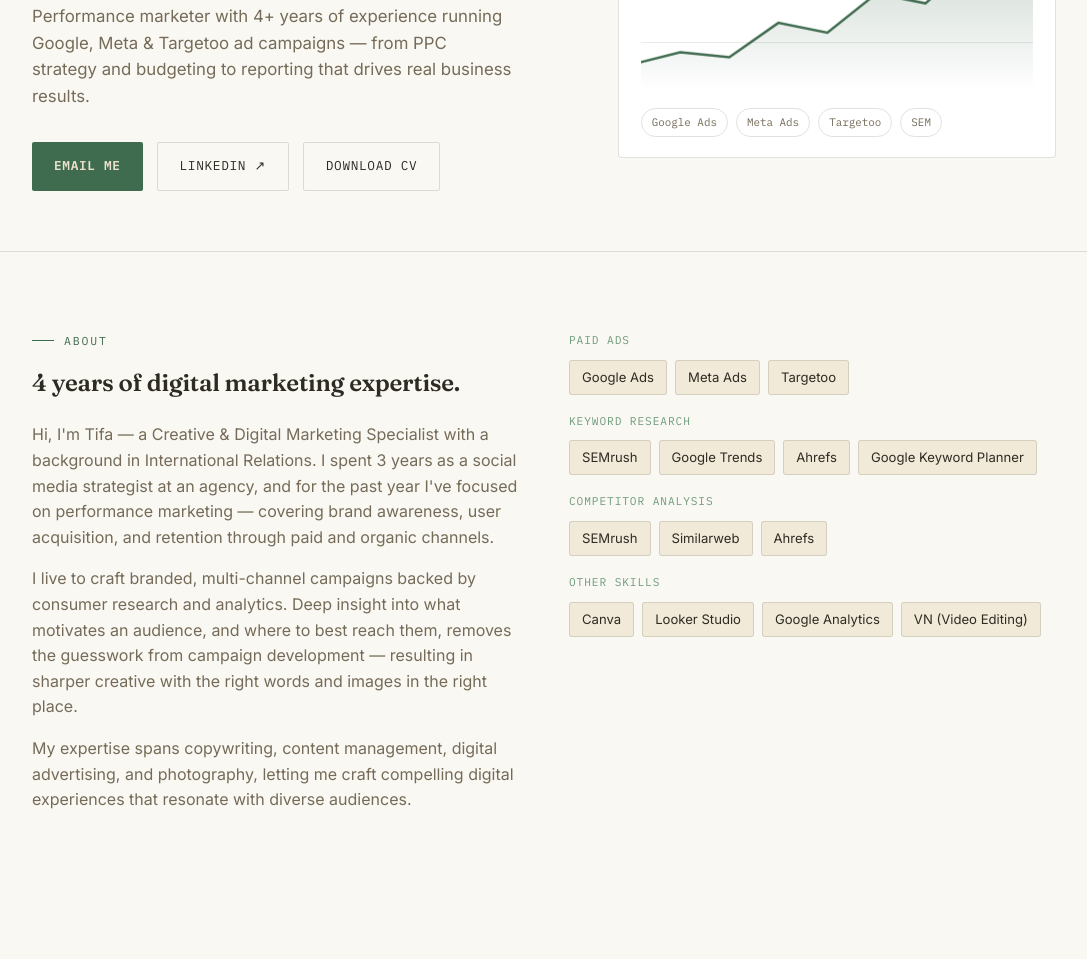
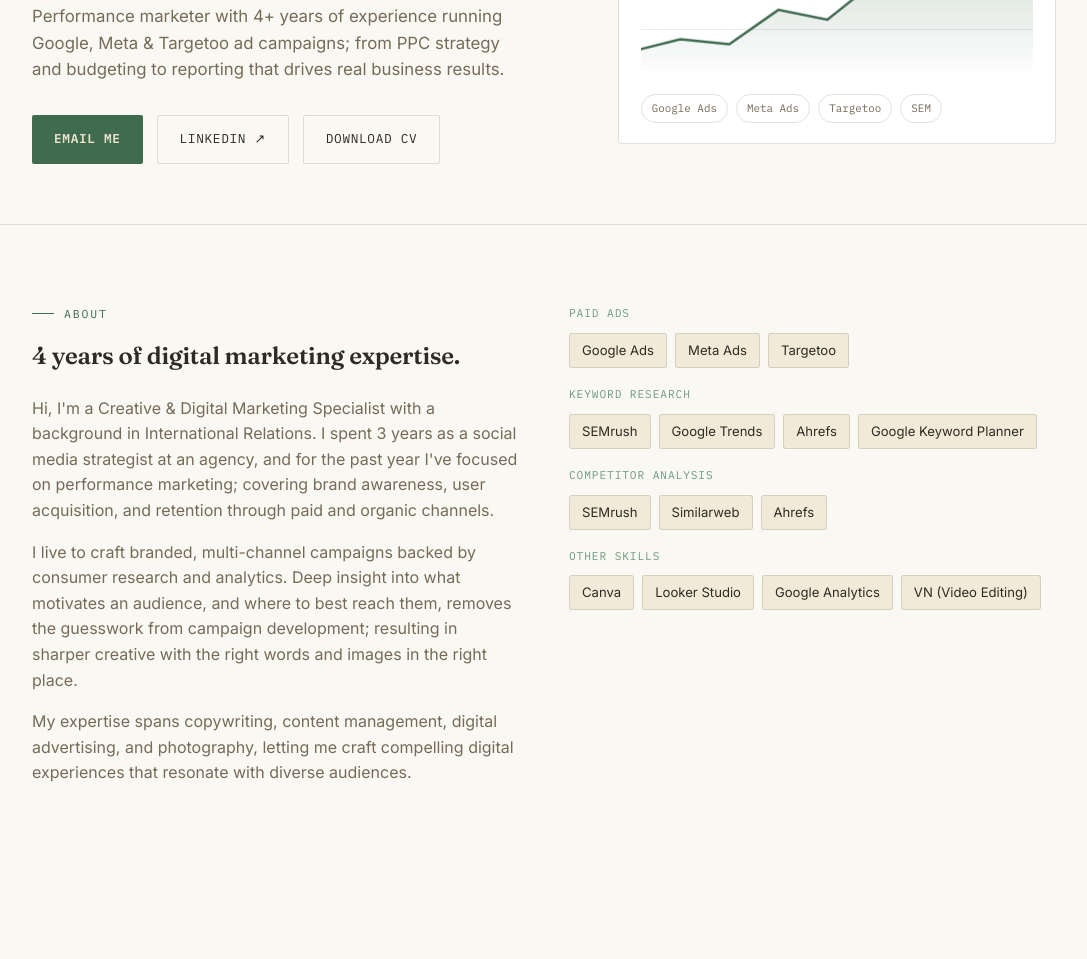
Before and after one commit to latifatulkhasanah/portfolio, a plain HTML site: page index.html in a window 1280 px wide. Shown: the part 336-1295 px from the top of the page, without its empty margins (96-1183 px from the left). Drawn offline with Linux system fonts and the light colour scheme.

Commit message:
Update index.html

```diff
--- a/index.html
+++ b/index.html
@@ -427,7 +427,7 @@
     <div>
       <div class="eyebrow">Digital Marketing Specialist · Jakarta</div>
       <h1>Turning ad spend<br>into growth curves.</h1>
-      <p class="lead">Performance marketer with 4+ years of experience running Google, Meta & Targetoo ad campaigns — from PPC strategy and budgeting to reporting that drives real business results.</p>
+      <p class="lead">Performance marketer with 4+ years of experience running Google, Meta & Targetoo ad campaigns; from PPC strategy and budgeting to reporting that drives real business results.</p>
       <div class="cta-row">
         <a class="btn btn-primary" href="mailto:tifa8405@gmail.com">Email Me</a>
         <a class="btn btn-ghost" href="https://www.linkedin.com/in/latifatulkhasanah/" target="_blank" rel="noopener">LinkedIn ↗</a>
@@ -469,8 +469,8 @@
     <div>
       <div class="eyebrow">About</div>
       <h2 style="margin-bottom:20px;">4 years of digital marketing expertise.</h2>
-      <p>Hi, I'm Tifa — a Creative & Digital Marketing Specialist with a background in International Relations. I spent 3 years as a social media strategist at an agency, and for the past year I've focused on performance marketing — covering brand awareness, user acquisition, and retention through paid and organic channels.</p>
-      <p>I live to craft branded, multi-channel campaigns backed by consumer research and analytics. Deep insight into what motivates an audience, and where to best reach them, removes the guesswork from campaign development — resulting in sharper creative with the right words and images in the right place.</p>
+      <p>Hi, I'm a Creative & Digital Marketing Specialist with a background in International Relations. I spent 3 years as a social media strategist at an agency, and for the past year I've focused on performance marketing; covering brand awareness, user acquisition, and retention through paid and organic channels.</p>
+      <p>I live to craft branded, multi-channel campaigns backed by consumer research and analytics. Deep insight into what motivates an audience, and where to best reach them, removes the guesswork from campaign development; resulting in sharper creative with the right words and images in the right place.</p>
       <p>My expertise spans copywriting, content management, digital advertising, and photography, letting me craft compelling digital experiences that resonate with diverse audiences.</p>
     </div>
     <div class="skill-groups">
@@ -679,10 +679,9 @@
   <div class="wrap">
     <div class="eyebrow" style="justify-content:center;">Contact</div>
     <h2>Open to Performance Marketer,<br>Paid Ads Specialist, or Digital Marketing roles.</h2>
-    <p>I hope my work has sparked some ideas — I'd love to explore how we could collaborate. Send an email or reach out on LinkedIn, I'll get back to you soon.</p>
+    <p>I hope my work has sparked some ideas. I'd love to explore how we could collaborate. Send an email or reach out on LinkedIn, I'll get back to you soon.</p>
     <div class="cta-row" style="justify-content:center;">
       <a class="btn btn-primary" href="mailto:tifa8405@gmail.com">tifa8405@gmail.com</a>
-      <a class="btn btn-ghost" href="tel:+6282269918861">+62-822-6991-8861</a>
       <a class="btn btn-ghost" href="https://www.linkedin.com/in/latifatulkhasanah/" target="_blank" rel="noopener">LinkedIn ↗</a>
     </div>
   </div>
```
